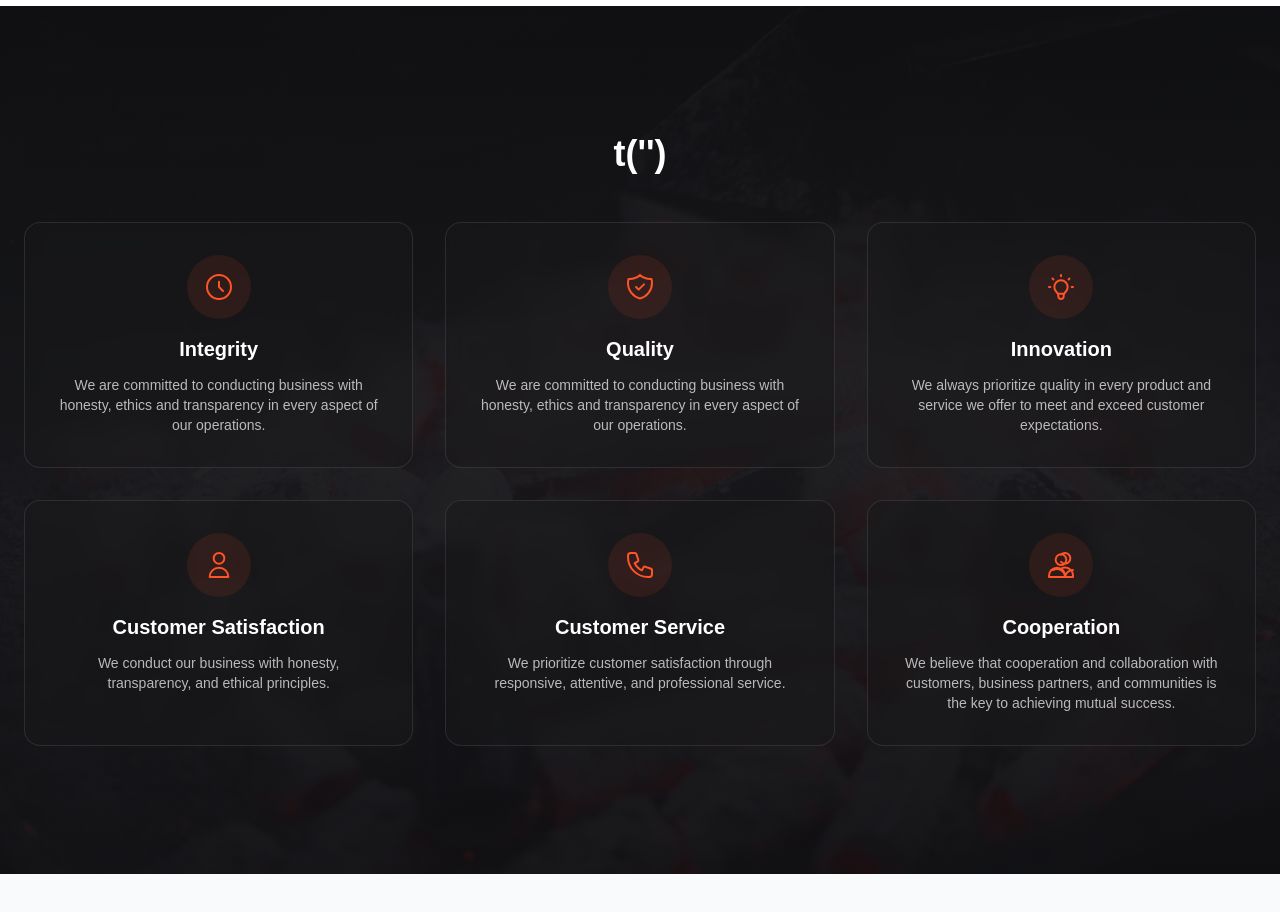
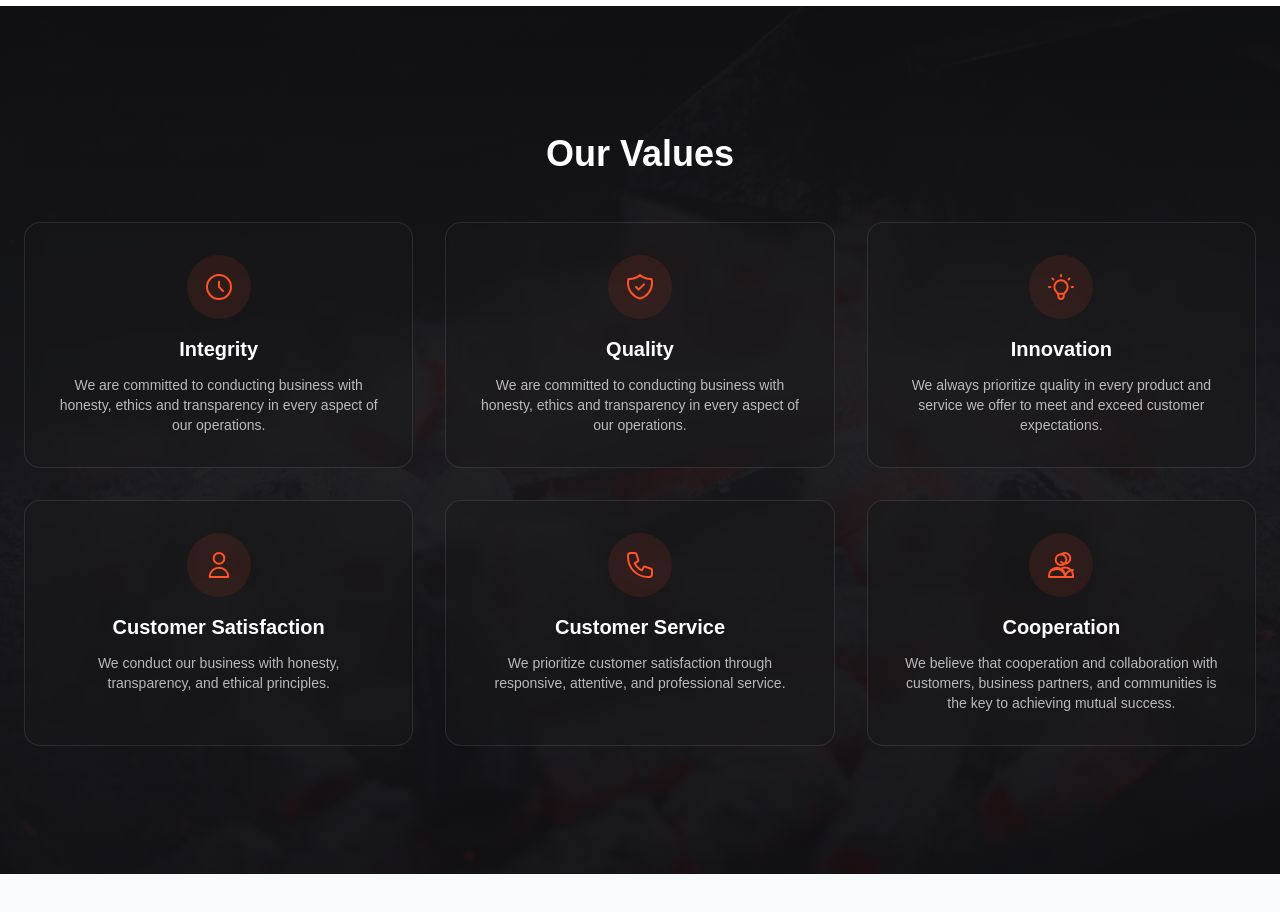
Before and after one commit to cimisachimi/indocharcoalsupply, a Next.js app: page /en in a window 1280 px wide. Shown: the part 1440-2352 px from the top of the page. Built offline with nearby package versions, Linux system fonts and the light colour scheme.

Commit message:
testing speed insight

```diff
--- a/app/[locale]/layout.tsx
+++ b/app/[locale]/layout.tsx
@@ -54,6 +54,7 @@ export default async function RootLayout({
       >
         <NextIntlClientProvider>
           {children}
+          <SpeedInsights />
           <ContactBubble />
         </NextIntlClientProvider>
 
--- a/app/[locale]/page.tsx
+++ b/app/[locale]/page.tsx
@@ -15,8 +15,6 @@ const GallerySlider = dynamic(() => import('@/components/GallerySlider'));
 const OurTeam = dynamic(() => import('@/components/OurTeam'));
 const Footer = dynamic(() => import('@/components/Footer'));
 const LocationMap = dynamic(() => import('@/components/LocationMap'));
-
-import { useTranslations } from 'next-intl';
 
 export default function HomePage() {
   return (
--- a/components/GallerySlider.tsx
+++ b/components/GallerySlider.tsx
@@ -2,7 +2,7 @@
 import React, { useState, useEffect, useCallback } from 'react';
 import Image from 'next/image';
 import useEmblaCarousel from 'embla-carousel-react';
-import { motion, AnimatePresence } from 'framer-motion';
+import { motion } from 'framer-motion';
 import { useTranslations } from 'next-intl';
 const images = [
   '/gallery/gallery1.webp',
--- a/components/OurValues.tsx
+++ b/components/OurValues.tsx
@@ -64,7 +64,8 @@ const OurValues: React.FC = () => {
 
       <div className="relative container mx-auto px-6 text-center">
         <h2 className="text-3xl font-extrabold text-white sm:text-4xl mb-12">
-          t('')
+          Our Values
+
         </h2>
         {/* Changed to 2 columns on small screens to avoid a long list */}
         <div className="grid grid-cols-1 sm:grid-cols-2 lg:grid-cols-3 gap-8">
```
